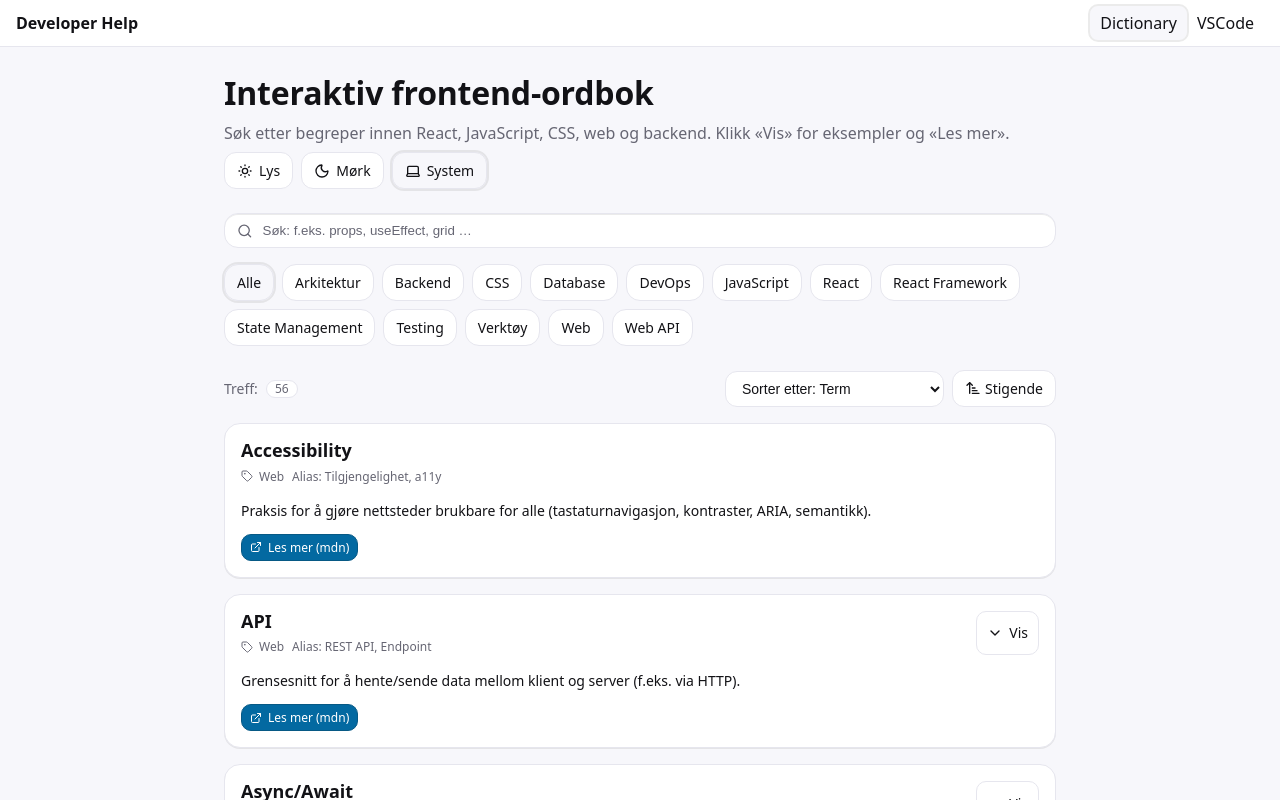
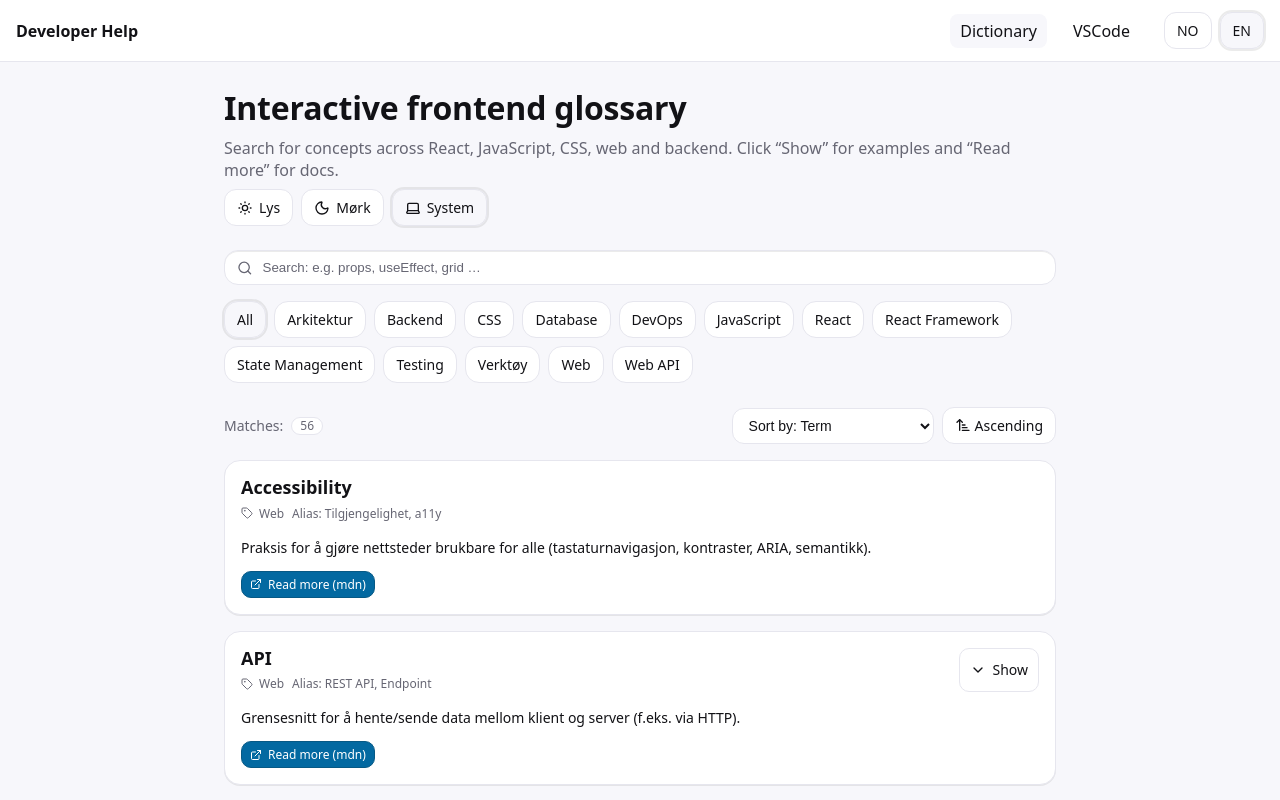
Before and after one commit to Mariengs/developer1.0, a React (Vite) app: page /#/ in a window 1280 px wide. Shown: the top 800 px of the page. Built offline with nearby package versions, Linux system fonts and the light colour scheme.

Commit message:
language NO/EN

```diff
--- /dev/null
+++ b/src/components/LanguageToggle/LanguageToggle.jsx
@@ -0,0 +1,32 @@
+import styles from "./LanguageToggle.module.css";
+import { useI18n } from "../../i18n/I18nProvider.jsx";
+
+export default function LanguageToggle() {
+  const { lang, setLang } = useI18n();
+  const apply = (k) => {
+    setLang(k);
+    try {
+      localStorage.setItem("lang", k);
+    } catch (e) {
+      void e;
+    }
+  };
+  return (
+    <div className={styles.row}>
+      <button
+        className={styles.btn}
+        onClick={() => apply("no")}
+        aria-pressed={lang === "no"}
+      >
+        NO
+      </button>
+      <button
+        className={styles.btn}
+        onClick={() => apply("en")}
+        aria-pressed={lang === "en"}
+      >
+        EN
+      </button>
+    </div>
+  );
+}
--- /dev/null
+++ b/src/components/LanguageToggle/LanguageToggle.module.css
@@ -0,0 +1,21 @@
+.row {
+  display: flex;
+  gap: 8px;
+  align-items: center;
+}
+.btn {
+  display: inline-flex;
+  gap: 6px;
+  align-items: center;
+  border: 1px solid var(--card-border);
+  border-radius: 12px;
+  padding: 8px 12px;
+  background: var(--surface);
+  color: var(--text);
+  font-size: 14px;
+  cursor: pointer;
+}
+.btn[aria-pressed="true"] {
+  background: var(--surface-2);
+  outline: 2px solid var(--ring);
+}
--- a/src/components/Nav/Nav.jsx
+++ b/src/components/Nav/Nav.jsx
@@ -1,26 +1,56 @@
 import { Link, NavLink } from "react-router-dom";
-import styles from "./Nav.module.css";
+import LanguageToggle from "../LanguageToggle/LanguageToggle.jsx";
 
 export default function Nav() {
   return (
-    <nav className={styles.nav}>
-      <Link to="/" className={styles.brand}>
+    <nav
+      style={{
+        display: "flex",
+        gap: 16,
+        alignItems: "center",
+        padding: "12px 16px",
+        borderBottom: "1px solid var(--card-border)",
+        background: "var(--surface)",
+      }}
+    >
+      <Link
+        to="/"
+        style={{
+          fontWeight: 700,
+          color: "var(--text)",
+          textDecoration: "none",
+          marginRight: "auto",
+        }}
+      >
         Developer Help
       </Link>
-      <div className={styles.links}>
       <NavLink
         to="/"
         end
-          className={({ isActive }) => (isActive ? styles.active : undefined)}
+        style={({ isActive }) => ({
+          padding: "6px 10px",
+          borderRadius: 8,
+          textDecoration: "none",
+          color: "var(--text)",
+          background: isActive ? "var(--surface-2)" : "transparent",
+        })}
       >
         Dictionary
       </NavLink>
       <NavLink
         to="/vscode"
-          className={({ isActive }) => (isActive ? styles.active : undefined)}
+        style={({ isActive }) => ({
+          padding: "6px 10px",
+          borderRadius: 8,
+          textDecoration: "none",
+          color: "var(--text)",
+          background: isActive ? "var(--surface-2)" : "transparent",
+        })}
       >
         VSCode
       </NavLink>
+      <div style={{ marginLeft: 8 }}>
+        <LanguageToggle />
       </div>
     </nav>
   );
--- a/src/components/dictionary/OrdbokItem.jsx
+++ b/src/components/dictionary/OrdbokItem.jsx
@@ -10,9 +10,12 @@ import {
 } from "lucide-react";
 import Card from "./Card.jsx";
 import { getDomain, linkClassFor } from "../../lib/categoryStyles.js";
+import { useI18n } from "../../i18n/I18nProvider.jsx";
 import styles from "./OrdbokItem.module.css";
 
 export default function OrdbokItem({ item }) {
+  const { t } = useI18n();
+
   const [open, setOpen] = useState(false);
   const [copied, setCopied] = useState(false);
   const domainKey = item.link ? getDomain(item.link) : "default";
@@ -41,6 +44,7 @@ export default function OrdbokItem({ item }) {
       }
     }
   }
+
   return (
     <Card>
       <div style={{ display: "flex", flexDirection: "column", gap: 8 }}>
@@ -71,7 +75,7 @@ export default function OrdbokItem({ item }) {
               ) : (
                 <ChevronDown className={styles.iconSm} />
               )}
-              {open ? "Skjul" : "Vis"}
+              {open ? t("btn.hide") : t("btn.show")}
             </button>
           )}
         </div>
@@ -88,11 +92,8 @@ export default function OrdbokItem({ item }) {
               rel="noopener noreferrer"
               className={linkClassFor(item.category, domainKey)}
             >
-              <ExternalLink
-                className="icon"
-                style={{ width: 12, height: 12 }}
-              />
-              Les mer ({domainKey})
+              <ExternalLink style={{ width: 12, height: 12 }} />
+              {t("link.readMore")} {domainKey && `(${domainKey})`}
             </a>
           </div>
         )}
@@ -101,15 +102,15 @@ export default function OrdbokItem({ item }) {
           <div className={styles.codeWrap}>
             <div className={styles.codeHead}>
               <div className={styles.codeLabel}>
-                <BookOpen size={12} /> Eksempel
+                <BookOpen size={12} /> {t("example.label")}
               </div>
               <button
                 onClick={copyExample}
                 className={styles.copyBtn}
-                title="Kopier eksempel"
+                title={t("copy.copy")}
               >
                 {copied ? <Check size={12} /> : <Copy size={12} />}
-                {copied ? "Kopiert!" : "Kopier"}
+                {copied ? t("copy.copied") : t("copy.copy")}
               </button>
             </div>
             <pre className={styles.pre}>
--- a/src/components/dictionary/SortBar.jsx
+++ b/src/components/dictionary/SortBar.jsx
@@ -1,11 +1,13 @@
 import { SortAsc, SortDesc } from "lucide-react";
 import styles from "./SortBar.module.css";
+import { useI18n } from "../../i18n/I18nProvider.jsx";
 
 export default function SortBar({ sortKey, sortDir, setSortKey, setSortDir }) {
+  const { t } = useI18n();
   const keys = [
-    { value: "term", label: "Term" },
-    { value: "category", label: "Kategori" },
-    { value: "domain", label: "Kilde (domene)" },
+    { value: "term", label: t("sort.term") },
+    { value: "category", label: t("sort.category") },
+    { value: "domain", label: t("sort.domain") },
   ];
   return (
     <div className={styles.wrap}>
@@ -16,24 +18,24 @@ export default function SortBar({ sortKey, sortDir, setSortKey, setSortDir }) {
       >
         {keys.map((k) => (
           <option key={k.value} value={k.value}>
-            Sorter etter: {k.label}
+            {t("sort.by")}: {k.label}
           </option>
         ))}
       </select>
       <button
         onClick={() => setSortDir((d) => (d === "asc" ? "desc" : "asc"))}
         className={styles.btn}
-        aria-label="Bytt sorteringsretning"
+        aria-label={t(sortDir === "asc" ? "sort.asc" : "sort.desc")}
       >
         {sortDir === "asc" ? (
           <>
             <SortAsc className={styles.icon} />
-            Stigende
+            {t("sort.asc")}
           </>
         ) : (
           <>
             <SortDesc className={styles.icon} />
-            Synkende
+            {t("sort.desc")}
           </>
         )}
       </button>
--- /dev/null
+++ b/src/i18n/I18nProvider.jsx
@@ -0,0 +1,98 @@
+// src/i18n/I18nProvider.jsx
+import React, {
+  createContext,
+  useContext,
+  useEffect,
+  useMemo,
+  useState,
+} from "react";
+
+const translations = {
+  no: {
+    "app.title": "Interaktiv frontend-ordbok",
+    "app.subtitle":
+      "Søk etter begreper innen React, JavaScript, CSS, web og backend. Klikk «Vis» for eksempler og «Les mer».",
+    "search.placeholder": "Søk: f.eks. props, useEffect, grid …",
+    "categories.all": "Alle",
+    "results.label": "Treff",
+    "sort.by": "Sorter etter",
+    "sort.term": "Term",
+    "sort.category": "Kategori",
+    "sort.domain": "Kilde (domene)",
+    "sort.asc": "Stigende",
+    "sort.desc": "Synkende",
+    "btn.show": "Vis",
+    "btn.hide": "Skjul",
+    "link.readMore": "Les mer",
+    "example.label": "Eksempel",
+    "copy.copy": "Kopier",
+    "copy.copied": "Kopiert!",
+    "empty.noResults":
+      "Ingen treff. Prøv et annet søkeord eller velg en annen kategori.",
+  },
+  en: {
+    "app.title": "Interactive frontend glossary",
+    "app.subtitle":
+      "Search for concepts across React, JavaScript, CSS, web and backend. Click “Show” for examples and “Read more” for docs.",
+    "search.placeholder": "Search: e.g. props, useEffect, grid …",
+    "categories.all": "All",
+    "results.label": "Matches",
+    "sort.by": "Sort by",
+    "sort.term": "Term",
+    "sort.category": "Category",
+    "sort.domain": "Source (domain)",
+    "sort.asc": "Ascending",
+    "sort.desc": "Descending",
+    "btn.show": "Show",
+    "btn.hide": "Hide",
+    "link.readMore": "Read more",
+    "example.label": "Example",
+    "copy.copy": "Copy",
+    "copy.copied": "Copied!",
+    "empty.noResults": "No results. Try a different query or category.",
+  },
+};
+
+const I18nContext = createContext(null);
+
+export function I18nProvider({ children }) {
+  const detect = () => {
+    try {
+      const saved = localStorage.getItem("lang");
+      if (saved === "no" || saved === "en") return saved;
+      const nav = navigator?.language?.toLowerCase() || "";
+      if (nav.startsWith("nb") || nav.startsWith("nn") || nav.startsWith("no"))
+        return "no";
+      return "en";
+    } catch {
+      return "en";
+    }
+  };
+
+  const [lang, setLang] = useState(detect);
+
+  useEffect(() => {
+    try {
+      localStorage.setItem("lang", lang);
+    } catch (e) {
+      void e;
+    }
+  }, [lang]);
+
+  const t = useMemo(() => {
+    const dict = translations[lang] || translations.en;
+    return (key) => dict[key] ?? key;
+  }, [lang]);
+
+  const value = useMemo(() => ({ lang, setLang, t }), [lang, t]);
+
+  return <I18nContext.Provider value={value}>{children}</I18nContext.Provider>;
+}
+
+export function useI18n() {
+  const ctx = useContext(I18nContext);
+  if (!ctx) {
+    throw new Error("useI18n must be used inside <I18nProvider>");
+  }
+  return ctx;
+}
--- a/src/pages/MyDictionary/Dictionary.jsx
+++ b/src/pages/MyDictionary/Dictionary.jsx
@@ -1,4 +1,5 @@
 import React, { useEffect, useMemo, useState } from "react";
+import { useI18n } from "../../i18n/I18nProvider.jsx";
 import { DATA } from "../../data/dictionary.js";
 import Badge from "../../components/dictionary/Badge.jsx";
 import Input from "../../components/dictionary/Input.jsx";
@@ -7,9 +8,14 @@ import ThemeToggle from "../../components/dictionary/ThemeToggle.jsx";
 import OrdbokItem from "../../components/dictionary/OrdbokItem.jsx";
 import styles from "./Dictionary.module.css";
 
+// Intern “Alle”-verdi som ikke oversettes i filtreringslogikken
+const ALL = "__ALL__";
+
 export default function MyDictionary() {
+  const { t } = useI18n();
+
   const [q, setQ] = useState("");
-  const [cat, setCat] = useState("Alle");
+  const [cat, setCat] = useState(ALL);
 
   // Tema
   const [theme, setTheme] = useState(() => {
@@ -53,10 +59,12 @@ export default function MyDictionary() {
   // Sort/filter
   const [sortKey, setSortKey] = useState("term");
   const [sortDir, setSortDir] = useState("asc");
+
   const CATEGORIES = useMemo(
-    () => ["Alle", ...Array.from(new Set(DATA.map((d) => d.category))).sort()],
+    () => [ALL, ...Array.from(new Set(DATA.map((d) => d.category))).sort()],
     []
   );
+
   const withDerived = useMemo(
     () =>
       DATA.map((d) => ({
@@ -65,10 +73,11 @@ export default function MyDictionary() {
       })),
     []
   );
+
   const filtered = useMemo(() => {
     const text = q.trim().toLowerCase();
     return withDerived.filter((d) => {
-      const inCat = cat === "Alle" || d.category === cat;
+      const inCat = cat === ALL || d.category === cat;
       if (!inCat) return false;
       if (!text) return true;
       const hay = [
@@ -109,12 +118,10 @@ export default function MyDictionary() {
               letterSpacing: -0.2,
             }}
           >
-            Interaktiv frontend-ordbok
+            {t("app.title")}
           </h1>
-          <p>
-            Søk etter begreper innen React, JavaScript, CSS, web og backend.
-            Klikk «Vis» for eksempler og «Les mer».
-          </p>
+          <p>{t("app.subtitle")}</p>
+
           <div
             style={{
               display: "flex",
@@ -131,7 +138,7 @@ export default function MyDictionary() {
           <Input
             value={q}
             onChange={setQ}
-            placeholder="Søk: f.eks. props, useEffect, grid …"
+            placeholder={t("search.placeholder")}
           />
         </div>
 
@@ -143,14 +150,14 @@ export default function MyDictionary() {
               className={styles.kbtn}
               aria-pressed={cat === c}
             >
-              {c}
+              {c === ALL ? t("categories.all") : c}
             </button>
           ))}
         </div>
 
         <div className={styles.row}>
           <div className={styles.count}>
-            <span>Treff:</span>
+            <span>{t("results.label")}:</span>
             <Badge>{results.length}</Badge>
           </div>
           <SortBar
@@ -162,9 +169,7 @@ export default function MyDictionary() {
         </div>
 
         {results.length === 0 ? (
-          <div className={styles.empty}>
-            Ingen treff. Prøv et annet søkeord eller velg en annen kategori.
-          </div>
+          <div className={styles.empty}>{t("empty.noResults")}</div>
         ) : (
           <div className={styles.grid}>
             {results.map((item) => (
```
Also changed, not shown: src/App.jsx (+4 -3 lines). Lines whose indentation alone changed are shown as unchanged.
